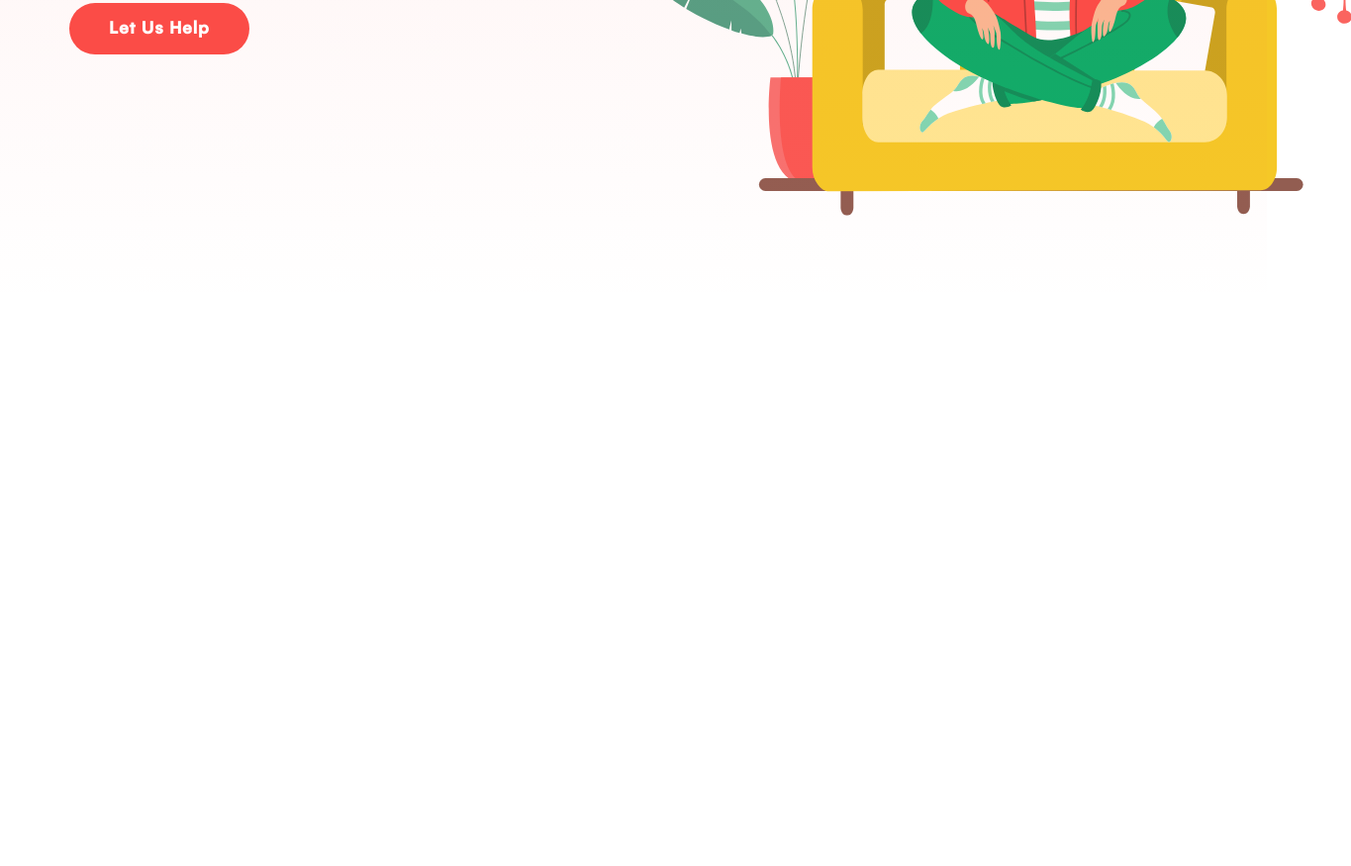
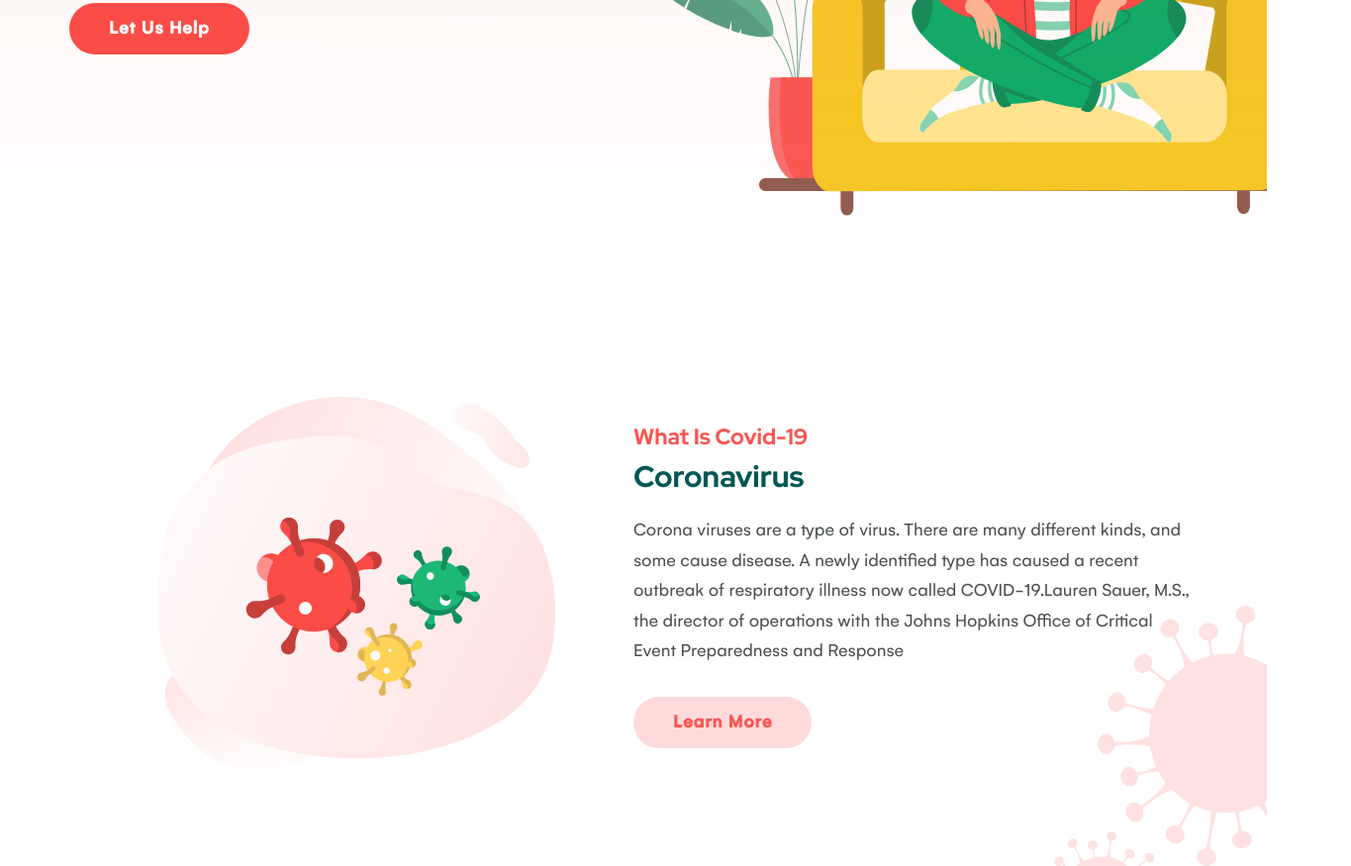
Before and after one commit to nitudeka/verbose-octo-doodle, a Gatsby site: page / in a window 1280 px wide. Shown: the part 490-1365 px from the top of the page at 99% size, 1365 px wide, since content can reach past the window. Before the commit the page ends 800 px from the top, so only its background shows below. Built offline with nearby package versions, Linux system fonts and the light colour scheme; Gatsby itself is replaced by a stand-in of ours.

Commit message:
added overview section

```diff
--- a/src/components/Button.js
+++ b/src/components/Button.js
@@ -1,9 +1,14 @@
 import React from "react";
 import "./button.scss";
 
-const Button = ({ children }) => {
+const Button = ({ children, secondary }) => {
   return (
-    <button className="button bg-primary px-16 py-6 text-white font-bold text-3xl tracking-wider">
+    <button
+      className={[
+        secondary ? "bg-opacity-20 text-primary" : "text-white",
+        "button bg-primary px-16 py-6 font-bold text-3xl tracking-wider",
+      ].join(" ")}
+    >
       {children}
     </button>
   );
--- a/src/components/sections/Hero.js
+++ b/src/components/sections/Hero.js
@@ -5,7 +5,7 @@ import "./hero.scss";
 
 const Hero = () => {
   return (
-    <div className="hero h-screen">
+    <div className="hero h-screen overflow-hidden">
       <div className="flex h-full justify-center items-center">
         <div className="hero__content container mx-auto relative">
           <h1 className="font-heading">
--- /dev/null
+++ b/src/components/sections/Overview.js
@@ -0,0 +1,49 @@
+import React from "react";
+import SVGGroup15404 from "../../images/svg/Group15404.svg";
+import SVGPath1470 from "../../images/svg/path1470.svg";
+import Button from "../Button";
+import "./overview.scss";
+
+const Overview = () => {
+  return (
+    <div className="relative overflow-x-hidden">
+      <img
+        src={SVGPath1470}
+        alt="path"
+        className="absolute w-1/5 -right-36 transform rotate-45 bottom-0"
+      />
+      <img
+        src={SVGPath1470}
+        alt="path"
+        className="absolute right-40 transform rotate-45 -bottom-40"
+      />
+      <div className="container">
+        <div className="flex items-center justify-center relative">
+          <img
+            style={{ zIndex: "-1" }}
+            className="w-1/2 absolute lg:opacity-100 opacity-30 lg:relative"
+            src={SVGGroup15404}
+          />
+          <div className="lg:w-1/2 lg:px-0 px-16">
+            <p className="text-primary font-heading text-4xl">
+              What Is Covid-19
+            </p>
+            <p className="text-secondary font-heading mt-5 text-5xl">
+              Coronavirus
+            </p>
+            <p className="text-3xl mb-12 mt-10 leading-relaxed">
+              Corona viruses are a type of virus. There are many different
+              kinds, and some cause disease. A newly identified type has caused
+              a recent outbreak of respiratory illness now called
+              COVID-19.Lauren Sauer, M.S., the director of operations with the
+              Johns Hopkins Office of Critical Event Preparedness and Response
+            </p>
+            <Button secondary>Learn More</Button>
+          </div>
+        </div>
+      </div>
+    </div>
+  );
+};
+
+export default Overview;
--- a/src/pages/index.js
+++ b/src/pages/index.js
@@ -1,12 +1,14 @@
 import React from "react";
 import Layout from "../components/Layout";
 import Hero from "../components/sections/Hero";
+import Overview from "../components/sections/Overview";
 
 // markup
 const IndexPage = () => {
   return (
     <Layout>
       <Hero />
+      <Overview />
     </Layout>
   );
 };
```
Also changed, not shown: src/components/sections/overview.scss (added), src/images/svg/Group15404.svg (added), src/images/svg/path1470.svg (added).
